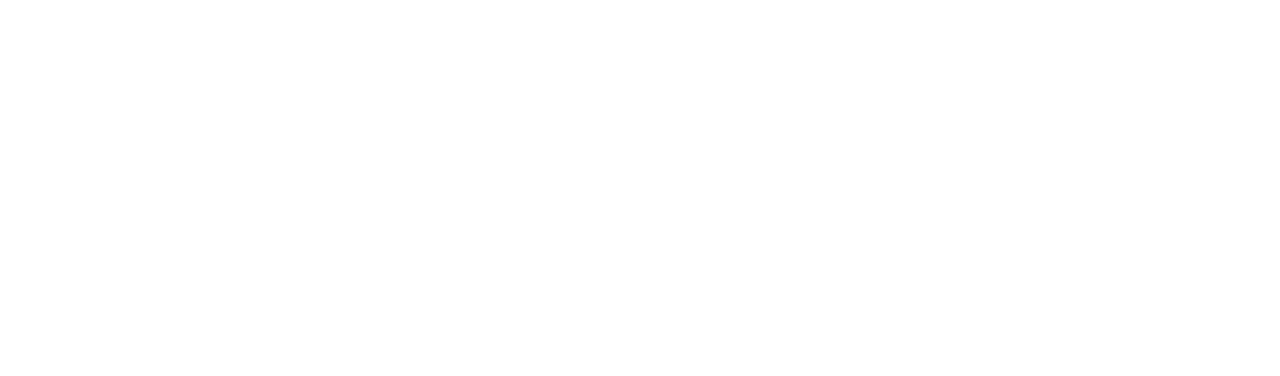
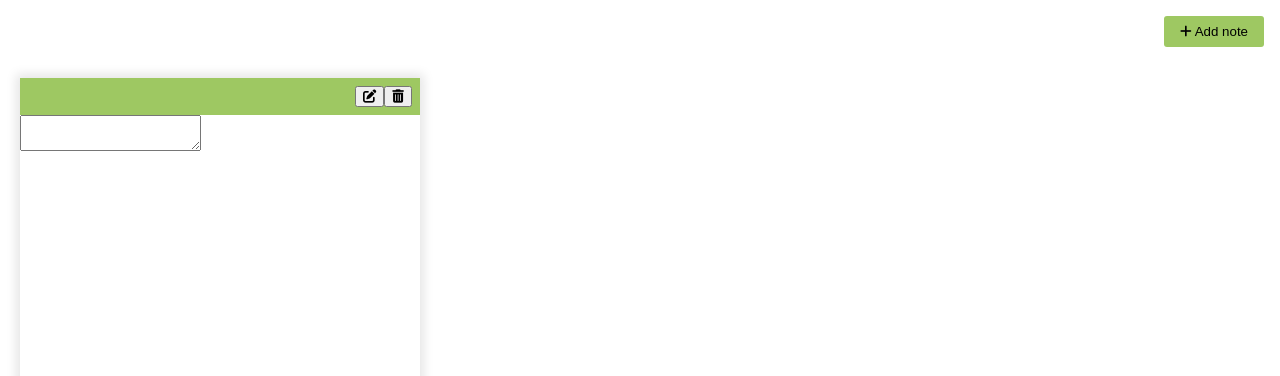
Before and after one commit to irenexm/notes-app, a plain HTML site: page index.html in a window 1280 px wide. Shown: the top 376 px of the page. Drawn offline with nearby package versions, Linux system fonts and the light colour scheme.

Commit message:
add html

```diff
--- a/index.html
+++ b/index.html
@@ -1,16 +1,38 @@
 <!DOCTYPE html>
 <html lang="en">
-<head>
-    <meta charset="UTF-8">
-    <meta http-equiv="X-UA-Compatible" content="IE=edge">
-    <meta name="viewport" content="width=device-width, initial-scale=1.0">
-    <link rel="stylesheet" href="https://cdnjs.cloudflare.com/ajax/libs/font-awesome/6.1.2/css/all.min.css" integrity="sha512-1sCRPdkRXhBV2PBLUdRb4tMg1w2YPf37qatUFeS7zlBy7jJI8Lf4VHwWfZZfpXtYSLy85pkm9GaYVYMfw5BC1A==" crossorigin="anonymous" referrerpolicy="no-referrer" />
-    <link rel="stylesheet" href="style.css">
-    <title>My Project</title>
-</head>
-<body>
-    <h1>Project Starter</h1>
+  <head>
+    <meta charset="UTF-8" />
+    <meta http-equiv="X-UA-Compatible" content="IE=edge" />
+    <meta name="viewport" content="width=device-width, initial-scale=1.0" />
+    <link
+      rel="stylesheet"
+      href="https://cdnjs.cloudflare.com/ajax/libs/font-awesome/6.1.2/css/all.min.css"
+      integrity="sha512-1sCRPdkRXhBV2PBLUdRb4tMg1w2YPf37qatUFeS7zlBy7jJI8Lf4VHwWfZZfpXtYSLy85pkm9GaYVYMfw5BC1A=="
+      crossorigin="anonymous"
+      referrerpolicy="no-referrer"
+    />
+    <link rel="stylesheet" href="style.css" />
+    <title>Notes App</title>
+  </head>
+  <body>
+    <button class="add" id="add">
+      <i class="fas fa-plus"></i> Add note
+    </button>
+    <div class="note">
+      <div class="tools">
+        <button class="edit"><i class="fas fa-edit"></i></button>
+        <button class="delete"><i class="fas fa-trash-alt"></i></i></button>
+      </div>
 
+      <div class="hidden"></div>
+      <textarea></textarea>
+    </div>
+    <script
+      src="https://cdnjs.cloudflare.com/ajax/libs/marked/4.0.18/marked.min.js"
+      integrity="sha512-6MhVG3FdJSogKdAFmdGWvJ/QCBTPhs0dd3ad89H+ZVGJ721bOo2CTlaiG4Ov6l422KGQStYrfOD4HASBvO6sZw=="
+      crossorigin="anonymous"
+      referrerpolicy="no-referrer"
+    ></script>
     <script src="script.js"></script>
-</body>
+  </body>
 </html>
--- a/style.css
+++ b/style.css
@@ -1,16 +1,39 @@
-@import url('https://fonts.googleapis.com/css2?family=Open+Sans:wght@400;700&display=swap');
+@import url('https://fonts.googleapis.com/css2?family=Poppins:wght@200;400&display=swap');
 
-*{
+* {
     box-sizing: border-box;
 }
 
-body{
-    font-family: 'Open-Sans', sans-serif;
+body {
+    font-family: 'Poppins', sans-serif;
     display: flex;
-    flex-direction: column;
-    align-items:center;
-    justify-content: center;
-    height: 100vh;
-    overflow: hidden;
+    flex-wrap: wrap;
     margin: 0;
+    padding-top: 3rem;
 }
+
+.add {
+    position: fixed;
+    top: 1rem;
+    right: 1rem;
+    background-color: #9ec862;
+    border: none;
+    border-radius: 3px;
+    padding: 0.5rem 1rem;
+    cursor: pointer;
+}
+
+.note {
+    background-color: #fff;
+    box-shadow: 0 0 10px 4px rgba(0, 0, 0, 0.1);
+    margin: 30px 20px;
+    height: 400px;
+    width: 400px;
+}
+
+.note .tools {
+    background-color: #9ec862;
+    display: flex;
+    justify-content: flex-end;
+    padding: 0.5rem;
+}
```
Also changed, not shown: package-lock.json (added).
